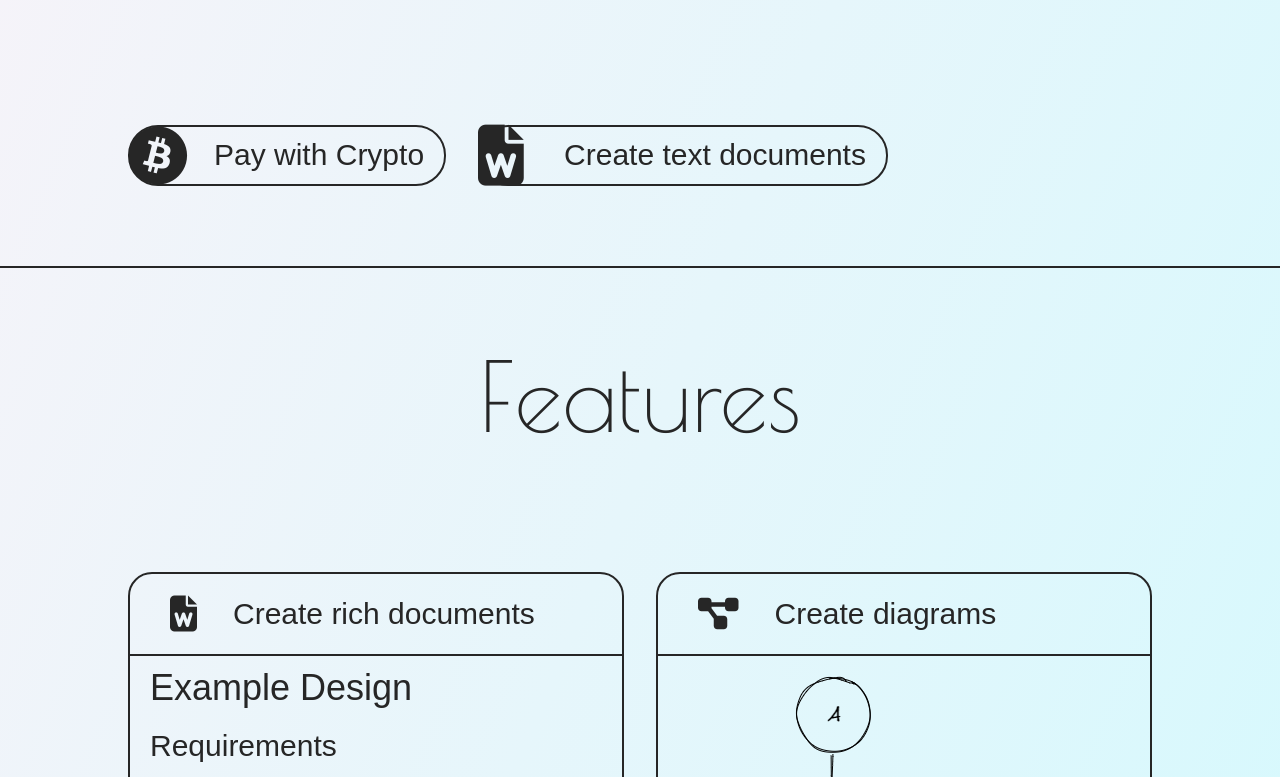
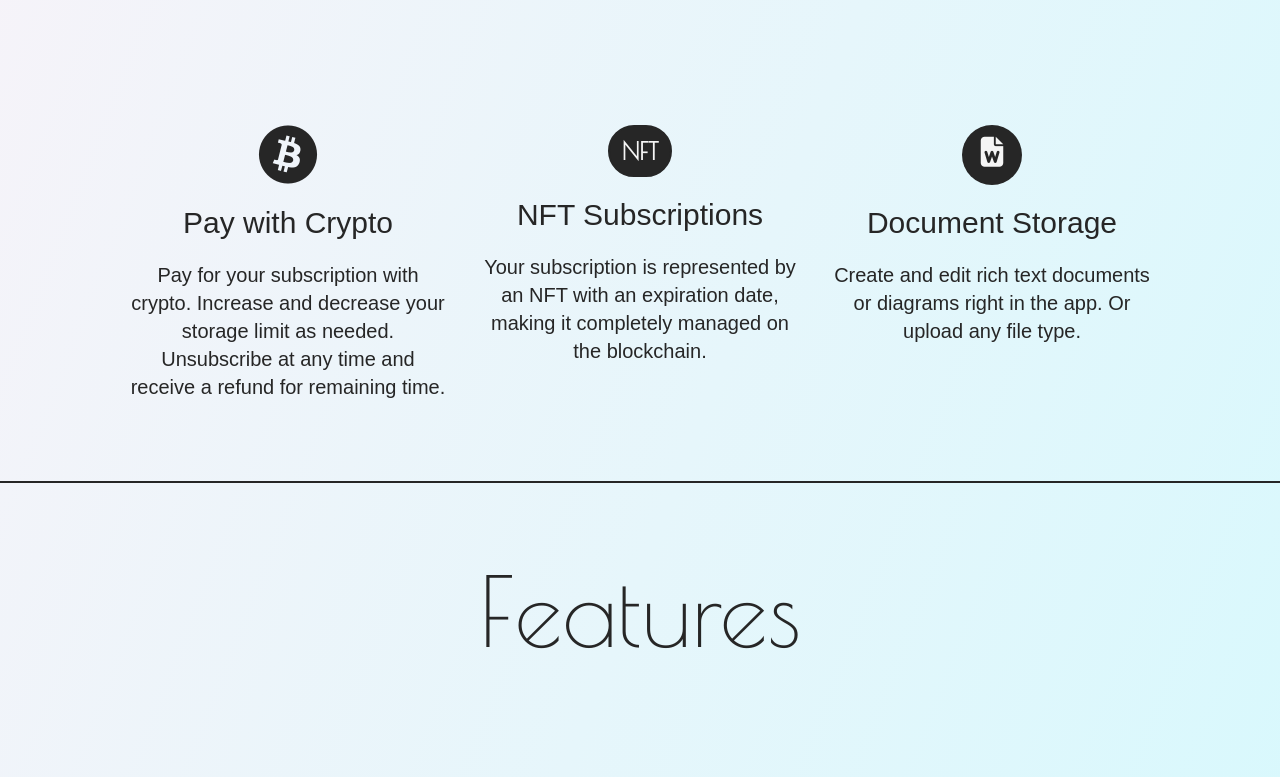
Before and after one commit to randombits-dev/micro-storage, an Astro site in the folder client/: page / in a window 1280 px wide. Shown: the part 1070-1847 px from the top of the page. Built offline with nearby package versions, Linux system fonts and the light colour scheme; Astro itself is replaced by a stand-in of ours; a web font is replaced by a local one.

Commit message:
Finished landing page

```diff
--- a/client/src/components/Instructions.tsx
+++ b/client/src/components/Instructions.tsx
@@ -58,11 +58,12 @@ const Instructions = ({}: Props) => {
   return <div>
     <div className="container mx-auto flex items-center justify-center">
       <img src="/logo-light.png" alt="logo" width="400" className="mt-5"/>
-      {/*<img src="/logo.svg" className="w-28 h-28 mx-auto" alt="logo"/>*/}
-      {/*<div className="text-3xl flex-grow absolute top-5 left-5">Micro Storage</div>*/}
-
     </div>
-    <div className="w-[500px] mx-auto py-20">
+    <div className="bg-yellow-300 px-10 py-3 text-center mt-10">
+      <i className="fas fa-warning mr-5 text-3xl"/>
+      This is a pre-alpha release. Please use for testing purposes only, and do not upload any sensitive documents.
+    </div>
+    <div className="w-[500px] mx-auto py-10">
       <div className="text-2xl font-bold text-center">Perform the following steps to get started:</div>
 
       <Card title="Connect Wallet" isDone={address}>
--- a/client/src/pages/index.astro
+++ b/client/src/pages/index.astro
@@ -49,14 +49,30 @@ import Layout from '../layouts/Layout.astro';
     <div class="mt-20 pt-20 text-center border-t-2 border-neutral-800">
       <div class="font-elegant text-8xl mb-32">How it works</div>
       <div class="container mx-auto">
-        <div class="flex gap-8">
-          <div class="text-xl rounded-[30px] border-2 border-neutral-800 flex items-center relative">
-            <i class="fa-brands absolute left-[-2px] top-[-1px] fa-bitcoin text-6xl border-neutral-800 border-dashed"/>
-            <div class="text-3xl px-5 py-[10px] ml-16 ">Pay with Crypto</div>
+        <div class="grid grid-cols-3 gap-8">
+          <div class="text-xl text-center">
+            <i class="fa-brands fa-bitcoin text-6xl"/>
+            <div class="text-3xl px-5 py-[20px]">Pay with Crypto</div>
+            <div>
+              Pay for your subscription with crypto. Increase and decrease your storage limit as
+              needed. Unsubscribe at any time and receive a refund for remaining time.
+            </div>
           </div>
-          <div class="text-xl rounded-[30px] border-2 border-neutral-800 flex items-center relative">
-            <i class="fas fa-file-word absolute left-[-2px] top-[-2px] text-[61px] border-neutral-800 border-dashed"/>
-            <div class="text-3xl px-5 py-[10.4px] ml-16 ">Create text documents</div>
+          <div class="text-xl text-center">
+            <span class="fas font-elegant text-2xl border-2 rounded-[40px] p-3 bg-neutral-800 text-neutral-100">
+              NFT
+            </span>
+            <div class="text-3xl px-5 py-[20px]">NFT Subscriptions</div>
+            <div>
+              Your subscription is represented by an NFT with an expiration date, making it completely managed on the blockchain.
+            </div>
+          </div>
+          <div class="text-xl text-center">
+            <i class="fas fa-file-word text-3xl bg-neutral-800 text-neutral-100 w-[60px] h-[60px] p-3 rounded-[40px]"/>
+            <div class="text-3xl px-5 py-[20px]">Document Storage</div>
+            <div>
+              Create and edit rich text documents or diagrams right in the app. Or upload any file type.
+            </div>
           </div>
         </div>
       </div>
@@ -131,6 +147,17 @@ import Layout from '../layouts/Layout.astro';
         <div class="footer-section footer-logo">
           <img src="/logo-dark.png" alt="logo" width="400" class="text-center"/>
 
+          <div class="flex ml-20 gap-5 mt-10">
+            <a href="https://twitter.com/RandomBitsDev" class="mr-5">
+              <i class="fab fa-twitter text-4xl"/>
+            </a>
+            <a href="https://discord.gg/drHPTNuk">
+              <i class="fab fa-discord text-4xl"/>
+            </a>
+            <a href="https://github.com/randombits-dev/micro-storage" class="ml-5">
+              <i class="fab fa-github text-4xl"/>
+            </a>
+          </div>
 
           <!--<div>-->
           <!--  <button class="hero-btn" id="jump-in-btn">Jump in &nbsp;&nbsp;&rarr;</button>-->
```
